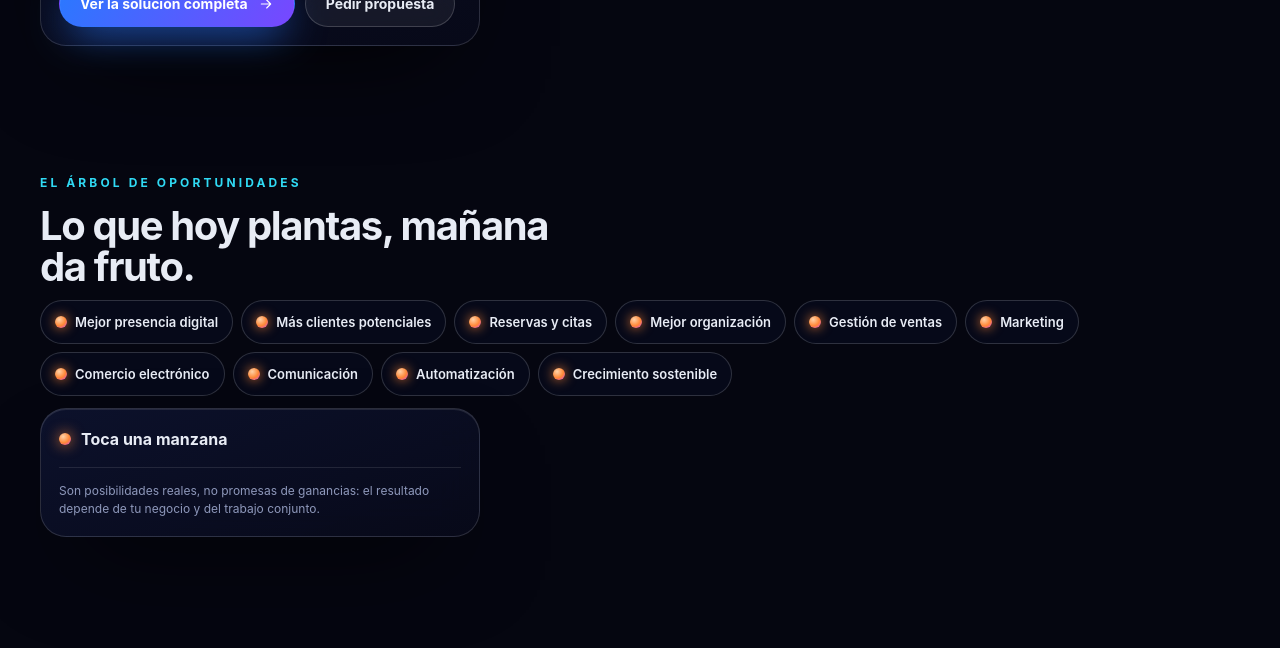
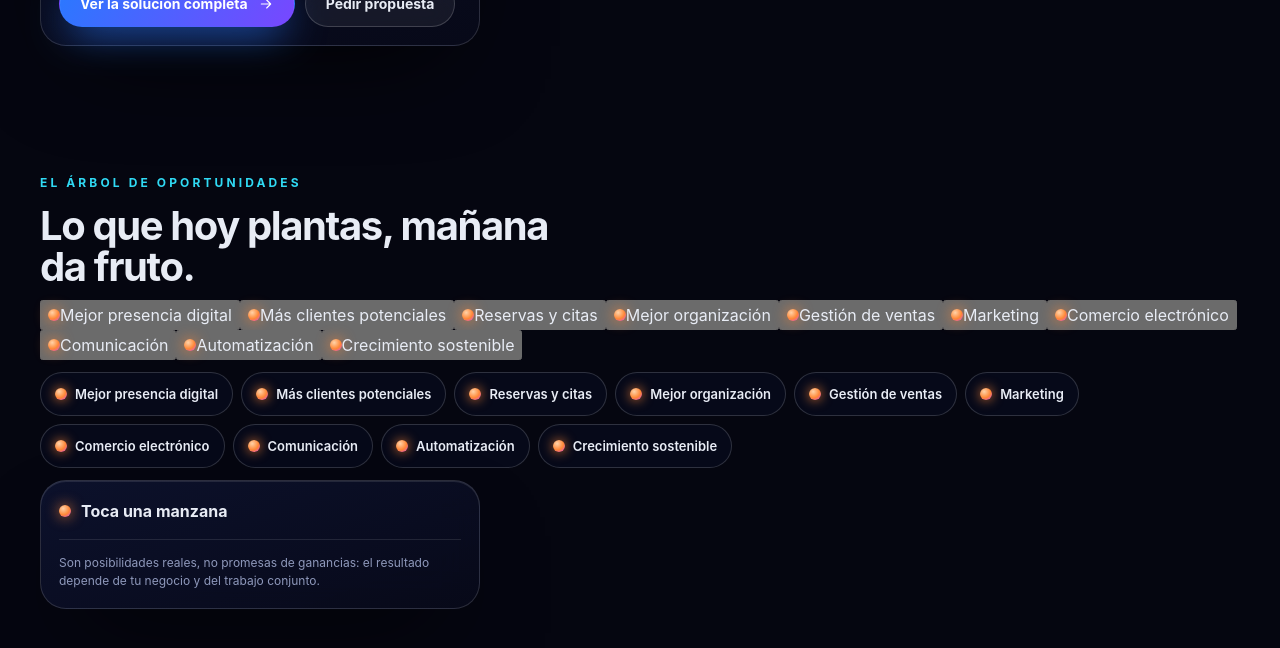
Before and after one commit to avaloncoreagency/Avalon-code, a Next.js app: page / in a window 1280 px wide. Shown: the part 2296-2944 px from the top of the page. Built offline with nearby package versions, Linux system fonts and the light colour scheme; no server answers.

Commit message:
fix(public): add stable keyboard and touch fruit picker alongside 3D markers

```diff
--- a/src/components/public/landing/universe/stages.tsx
+++ b/src/components/public/landing/universe/stages.tsx
@@ -100,14 +100,21 @@ export function TreeStage({ lang }: { lang: Lang }) {
       const el = dots.current[i]; if (!el) continue;
       const s = f.tree[i * 3 + 2], show = s > 0.35 && f.t > 2.95 && f.t < 4.6;
       el.style.transform = `translate3d(${(f.tree[i * 3] - box.left).toFixed(1)}px, ${(f.tree[i * 3 + 1] - box.top).toFixed(1)}px, 0) translate(-50%, -50%)`;
-      el.style.opacity = show ? "1" : "0"; el.style.pointerEvents = show ? "auto" : "none"; el.tabIndex = show ? 0 : -1;
+      el.style.opacity = show ? "1" : "0"; el.style.pointerEvents = show ? "auto" : "none"; el.tabIndex = -1;
     }
   }), []);
   const a = active === null ? null : t.apples[active];
   return <section id="arbol" className={`${u.act} ${u.actTree}`} data-universe-section="tree" aria-labelledby="h-tree">
     <div className={u.stage} ref={stage}>
       <header className={u.stageHead}><p className={u.eyebrow}>{t.eyebrow}</p><h2 id="h-tree" className={u.stageTitle}>{t.title}</h2><p className={u.stageLead}>{t.lead}</p></header>
-      <div className={u.apples} role="group" aria-label={t.hint}>
+      {/* A stable, touch-friendly selector must remain usable even when the 3D fruit markers overlap or drift. */}
+      <div className={u.appleQuickNav} role="group" aria-label={t.hint}>
+        {t.apples.map((ap, i) => <button key={ap.title} type="button" className={u.appleOption} aria-pressed={active === i} onClick={() => setActive(v => (v === i ? null : i))} onFocus={() => setHover(i)} onBlur={() => setHover(null)}>
+          <i className={u.appleDot} aria-hidden="true" /><span>{ap.title}</span>
+        </button>)}
+      </div>
+      {/* Visual markers keep the direct 3D hit targets; keyboard/screen readers use the stable selector. */}
+      <div className={u.apples} aria-hidden="true">
         {t.apples.map((ap, i) => <button key={ap.title} type="button" ref={el => { dots.current[i] = el; }} className={u.apple} aria-pressed={active === i} aria-label={ap.title}
           onClick={() => setActive(v => (v === i ? null : i))} onPointerEnter={e => { if (e.pointerType === "mouse") setHover(i); }} onPointerLeave={() => setHover(null)}
           onFocus={() => setHover(i)} onBlur={() => setHover(null)}><i aria-hidden="true" /><span>{ap.title}</span></button>)}
```
